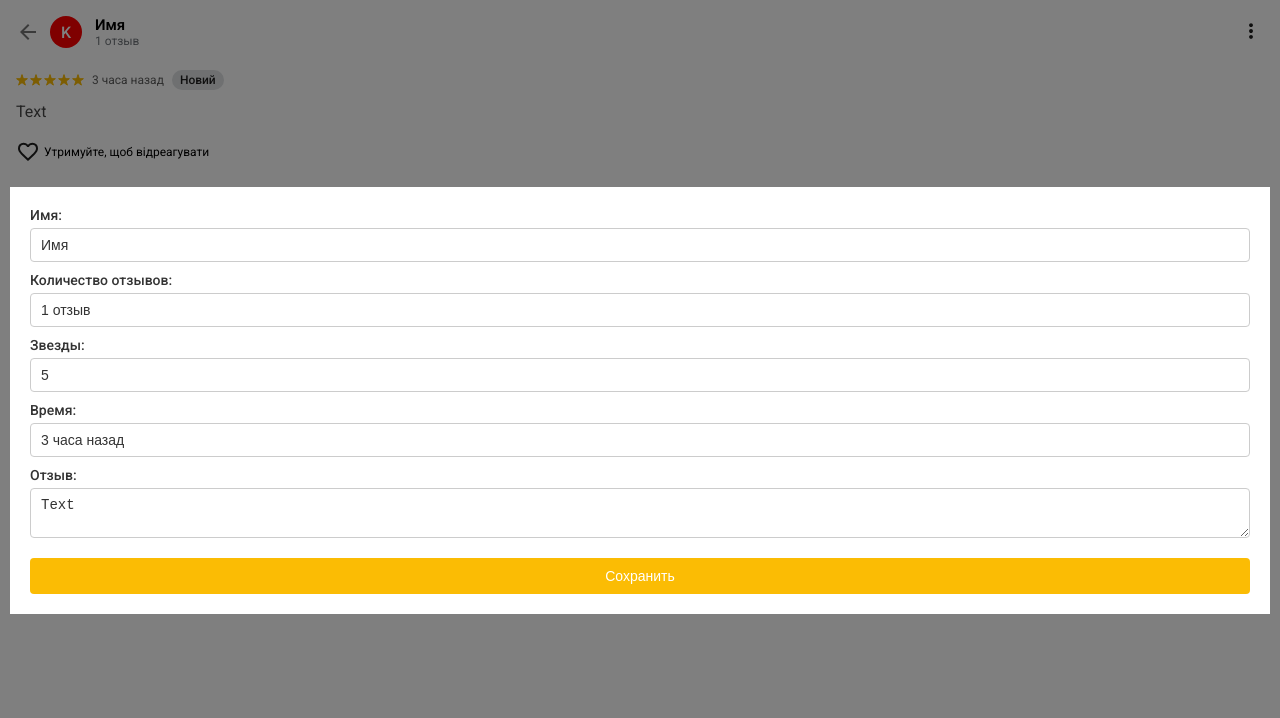
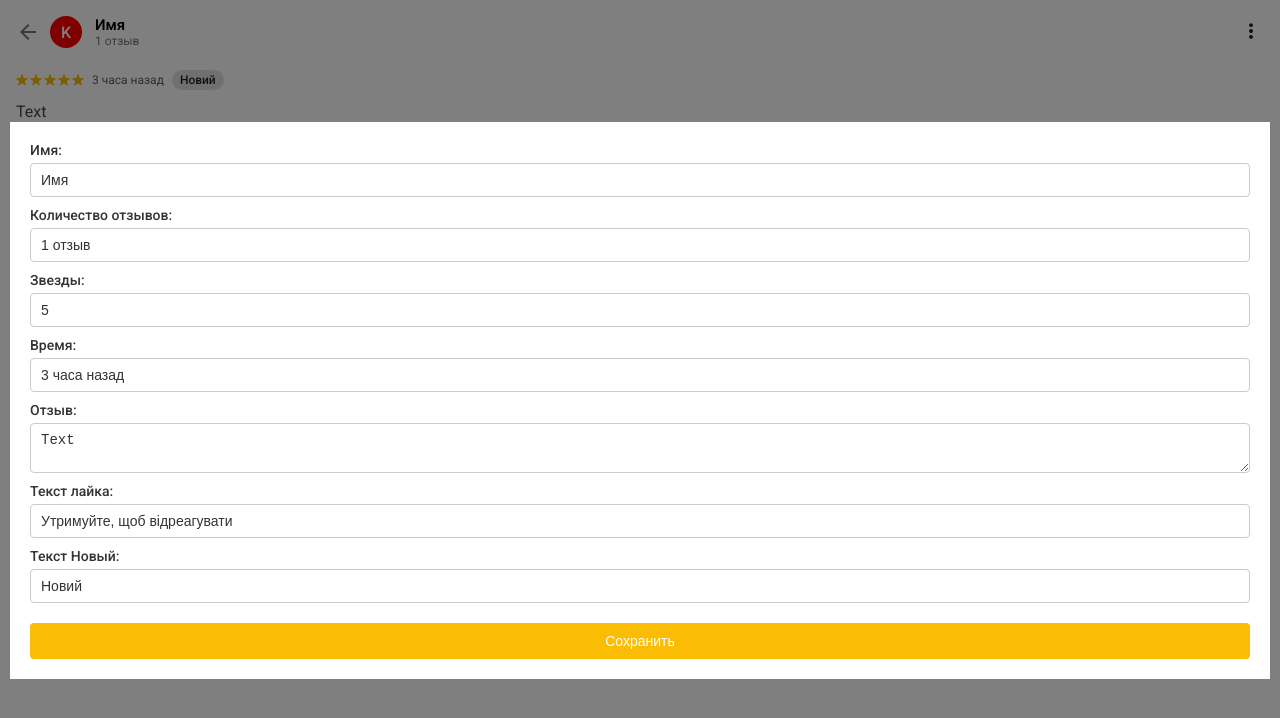
Before and after one commit to dtsymbalenko/sky_lounge, a React (Create React App) app: page / in a window 1280 px wide. Both pictures are taken after a click on the button 1251 px from the left and 32 px from the top of the page. Shown: the top 718 px of the page. Built offline with nearby package versions, Linux system fonts and the light colour scheme; the HTML template or start-up script is replaced by a standard one.

Commit message:
Add fields

```diff
--- a/src/App.css
+++ b/src/App.css
@@ -156,3 +156,9 @@
     align-items: center;
     gap: 4px;
 }
+
+.translate {
+    margin-bottom: 8px;
+    font-size: 14px;
+    color: #1a0dab;
+}
--- a/src/App.js
+++ b/src/App.js
@@ -11,6 +11,8 @@ function App() {
     const [photoColor, setPhotoColor] = React.useState('');
     const [stars, setStars] = React.useState(5);
     const [time, setTime] = React.useState('3 часа назад');
+    const [likeText, setLikeText] = React.useState('Утримуйте, щоб відреагувати');
+    const [newText, setNewText] = React.useState('Новий');
 
     const colors = ['#7821a1', '#f7500e', '#6aa034', '#596abd', '#0089da', '#008a7d', '#004d40', '#78909c', '#c2165b'];
 
@@ -35,33 +37,45 @@ function App() {
     return (
         <div className="wrapper">
             <header className="header">
-          <img src={arrow} alt="Arrow" width="24px" />
+                <img src={arrow} alt="Arrow" width="24px"/>
                 <div className="header__info">
-              <div className="header__photo" style={{ backgroundColor: photoColor }}>{photoLetter}</div>
+                    <div className="header__photo" style={{backgroundColor: photoColor}}>{photoLetter}</div>
                     <div className="header__center">
                         <div className="header__name">{name}</div>
                         <div className="header__review">{reviewCount}</div>
                     </div>
                 </div>
                 <button className="header__button" onClick={handleMenuOpen}>
-              <svg xmlns="http://www.w3.org/2000/svg" height="26px" viewBox="0 -960 960 960" width="26px" fill="#1f1f1f"><path d="M479.79-192Q450-192 429-213.21t-21-51Q408-294 429.21-315t51-21Q510-336 531-314.79t21 51Q552-234 530.79-213t-51 21Zm0-216Q450-408 429-429.21t-21-51Q408-510 429.21-531t51-21Q510-552 531-530.79t21 51Q552-450 530.79-429t-51 21Zm0-216Q450-624 429-645.21t-21-51Q408-726 429.21-747t51-21Q510-768 531-746.79t21 51Q552-666 530.79-645t-51 21Z"/></svg>
+                    <svg xmlns="http://www.w3.org/2000/svg" height="26px" viewBox="0 -960 960 960" width="26px"
+                         fill="#1f1f1f">
+                        <path
+                            d="M479.79-192Q450-192 429-213.21t-21-51Q408-294 429.21-315t51-21Q510-336 531-314.79t21 51Q552-234 530.79-213t-51 21Zm0-216Q450-408 429-429.21t-21-51Q408-510 429.21-531t51-21Q510-552 531-530.79t21 51Q552-450 530.79-429t-51 21Zm0-216Q450-624 429-645.21t-21-51Q408-726 429.21-747t51-21Q510-768 531-746.79t21 51Q552-666 530.79-645t-51 21Z"/>
+                    </svg>
                 </button>
             </header>
             <div className="rating">
                 <div className="rating__stars">
                     {[...Array(5)].map((_, index) => (
                         <svg key={index} width="12" height="12" viewBox="0 0 12 12">
-                      <path d="M6 .6L2.6 11.1 11.4 4.7H.6L9.4 11.1Z" fill={index + 1 > stars ? '#e3e3e3' : '#fabb05'} stroke={index + 1 > stars ? '#e3e3e3' : '#fabb05'}></path>
+                            <path d="M6 .6L2.6 11.1 11.4 4.7H.6L9.4 11.1Z"
+                                  fill={index + 1 > stars ? '#e3e3e3' : '#fabb05'}
+                                  stroke={index + 1 > stars ? '#e3e3e3' : '#fabb05'}></path>
                         </svg>
                     ))}
                 </div>
                 <div className="rating__text">{time}</div>
-          <div className="rating__new">Новий</div>
+                <div className="rating__new">{newText}</div>
             </div>
             <div className="review">{reviewText}</div>
+
+            <div className="translate">Посмотреть перевод (русский)</div>
             <div className="like">
-          <svg xmlns="http://www.w3.org/2000/svg" height="24px" viewBox="0 -960 960 960" width="24px" fill="#1f1f1f"><path d="m480-120-58-52q-101-91-167-157T150-447.5Q111-500 95.5-544T80-634q0-94 63-157t157-63q52 0 99 22t81 62q34-40 81-62t99-22q94 0 157 63t63 157q0 46-15.5 90T810-447.5Q771-395 705-329T538-172l-58 52Zm0-108q96-86 158-147.5t98-107q36-45.5 50-81t14-70.5q0-60-40-100t-100-40q-47 0-87 26.5T518-680h-76q-15-41-55-67.5T300-774q-60 0-100 40t-40 100q0 35 14 70.5t50 81q36 45.5 98 107T480-228Zm0-273Z"/></svg>
-          Утримуйте, щоб відреагувати
+                <svg xmlns="http://www.w3.org/2000/svg" height="24px" viewBox="0 -960 960 960" width="24px"
+                     fill="#1f1f1f">
+                    <path
+                        d="m480-120-58-52q-101-91-167-157T150-447.5Q111-500 95.5-544T80-634q0-94 63-157t157-63q52 0 99 22t81 62q34-40 81-62t99-22q94 0 157 63t63 157q0 46-15.5 90T810-447.5Q771-395 705-329T538-172l-58 52Zm0-108q96-86 158-147.5t98-107q36-45.5 50-81t14-70.5q0-60-40-100t-100-40q-47 0-87 26.5T518-680h-76q-15-41-55-67.5T300-774q-60 0-100 40t-40 100q0 35 14 70.5t50 81q36 45.5 98 107T480-228Zm0-273Z"/>
+                </svg>
+                {likeText}
             </div>
 
             {isOpen && (<div className="edit">
@@ -69,27 +83,43 @@ function App() {
                 <div className="edit__container">
                     <label className="edit__label">
                         Имя:
-                    <input className="edit__input" type="text" value={name} onChange={changeName} />
+                        <input className="edit__input" type="text" value={name} onChange={changeName}/>
                     </label>
 
                     <label className="edit__label">
                         Количество отзывов:
-                    <input className="edit__input" type="text" value={reviewCount} onChange={(e) => setReviewCount(e.target.value)} />
+                        <input className="edit__input" type="text" value={reviewCount}
+                               onChange={(e) => setReviewCount(e.target.value)}/>
                     </label>
 
                     <label className="edit__label">
                         Звезды:
-                    <input className="edit__input" type="number" value={stars} min="1" max="5" onChange={(e) => setStars(e.target.value)} />
+                        <input className="edit__input" type="number" value={stars} min="1" max="5"
+                               onChange={(e) => setStars(e.target.value)}/>
                     </label>
 
                     <label className="edit__label">
                         Время:
-                    <input className="edit__input" type="text" value={time} onChange={(e) => setTime(e.target.value)} />
+                        <input className="edit__input" type="text" value={time}
+                               onChange={(e) => setTime(e.target.value)}/>
                     </label>
 
                     <label className="edit__label">
                         Отзыв:
-                    <textarea className="edit__textarea" value={reviewText} onChange={(e) => setReviewText(e.target.value)}></textarea>
+                        <textarea className="edit__textarea" value={reviewText}
+                                  onChange={(e) => setReviewText(e.target.value)}></textarea>
+                    </label>
+
+                    <label className="edit__label">
+                        Текст лайка:
+                        <input className="edit__input" type="text" value={likeText}
+                               onChange={(e) => setLikeText(e.target.value)}/>
+                    </label>
+
+                    <label className="edit__label">
+                        Текст Новый:
+                        <input className="edit__input" type="text" value={newText}
+                               onChange={(e) => setNewText(e.target.value)}/>
                     </label>
                     <button className="review__button" onClick={handleSave}>Сохранить</button>
                 </div>
```
Lines whose indentation alone changed are shown as unchanged.
